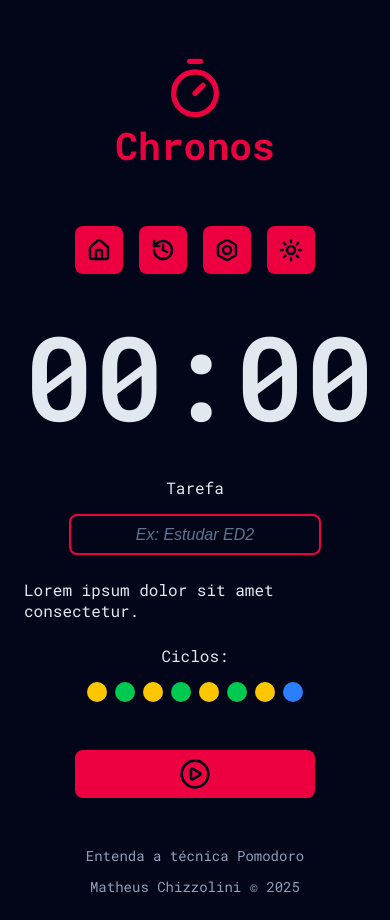
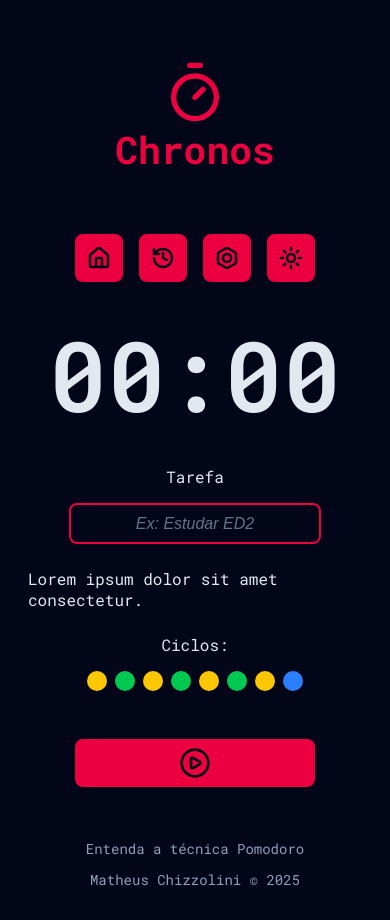
Before and after one commit to MatheusChizzolini/chronos-pomodoro, a React (Vite) app: page / in a window 390 px wide. Built offline with nearby package versions, Linux system fonts and the light colour scheme.

Commit message:
feat: adicionando o contexto/estado global da aplicação

```diff
--- a/src/App.tsx
+++ b/src/App.tsx
@@ -1,3 +1,4 @@
+import { TaskContextProvider } from "./contexts/TaskContext/TaskContextProvider";
 import { Home } from "./pages/Home";
 
 import "./styles/global.css";
@@ -6,7 +7,9 @@ import "./styles/theme.css";
 export default function App() {
   return (
     <>
-      <Home />
+      <TaskContextProvider>
+        <Home />
+      </TaskContextProvider>
     </>
   );
 }
--- a/src/components/Container/styles.module.css
+++ b/src/components/Container/styles.module.css
@@ -4,5 +4,5 @@
 }
 
 .content {
-  margin: 2.4rem;
+  margin: 2.8rem;
 }
--- a/src/components/CountDown/index.tsx
+++ b/src/components/CountDown/index.tsx
@@ -1,5 +1,10 @@
+import { useTaskContext } from "../../contexts/TaskContext/useTaskContext";
 import styles from "./styles.module.css";
 
 export function CountDown() {
-  return <div className={styles.container}>00:00</div>;
+  const { state } = useTaskContext();
+
+  return (
+    <div className={styles.container}>{state.formattedSecondsRemaining}</div>
+  );
 }
--- a/src/components/CountDown/styles.module.css
+++ b/src/components/CountDown/styles.module.css
@@ -1,5 +1,5 @@
 .container {
-  font-size: clamp(8rem, 30vw, 15.6rem);
+  font-size: clamp(8rem, 25vw, 15.6rem);
   font-weight: 600;
   text-align: center;
 }
--- /dev/null
+++ b/src/contexts/TaskContext/TaskContext.tsx
@@ -0,0 +1,15 @@
+import { createContext } from "react";
+import { initialTaskState } from "./initialTaskState";
+import type { TaskStateModel } from "../../models/TaskStateModel";
+
+type TaskContextProps = {
+  state: TaskStateModel;
+  setState: React.Dispatch<React.SetStateAction<TaskStateModel>>;
+};
+
+const initialContextValue = {
+  state: initialTaskState,
+  setState: () => {},
+};
+
+export const TaskContext = createContext<TaskContextProps>(initialContextValue); // Valor inicial que será usado quando não houver um provider (nunca)
--- /dev/null
+++ b/src/contexts/TaskContext/TaskContextProvider/index.tsx
@@ -0,0 +1,18 @@
+import { useState } from "react";
+import { initialTaskState } from "../initialTaskState";
+import { TaskContext } from "../TaskContext";
+
+type TaskContextProviderProps = {
+  children: React.ReactNode;
+};
+
+export function TaskContextProvider({ children }: TaskContextProviderProps) {
+  const [state, setState] = useState(initialTaskState);
+
+  // Provider provê o valor para todos os componentes que estão dentro desse contexto
+  return (
+    <TaskContext.Provider value={{ state, setState }}>
+      {children}
+    </TaskContext.Provider>
+  );
+}
--- /dev/null
+++ b/src/contexts/TaskContext/initialTaskState.ts
@@ -0,0 +1,14 @@
+import type { TaskStateModel } from "../../models/TaskStateModel";
+
+export const initialTaskState: TaskStateModel = {
+  tasks: [],
+  secondsRemaining: 0,
+  formattedSecondsRemaining: "00:00",
+  activeTask: null,
+  currentCycle: 0,
+  config: {
+    workTime: 25,
+    shortBreakTime: 5,
+    longBreakTime: 15,
+  },
+};
--- /dev/null
+++ b/src/contexts/TaskContext/useTaskContext.ts
@@ -0,0 +1,6 @@
+import { useContext } from "react";
+import { TaskContext } from "./TaskContext";
+
+export function useTaskContext() {
+  return useContext(TaskContext);
+}
```
